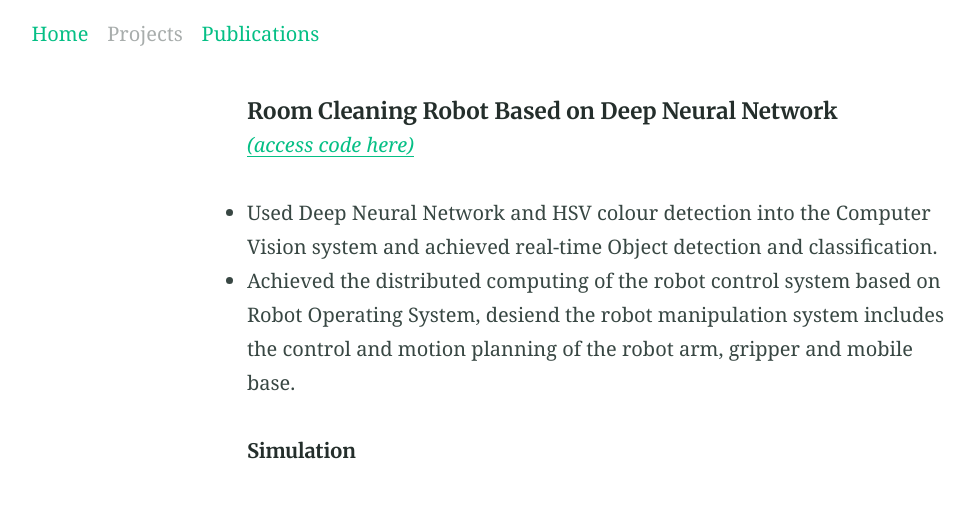
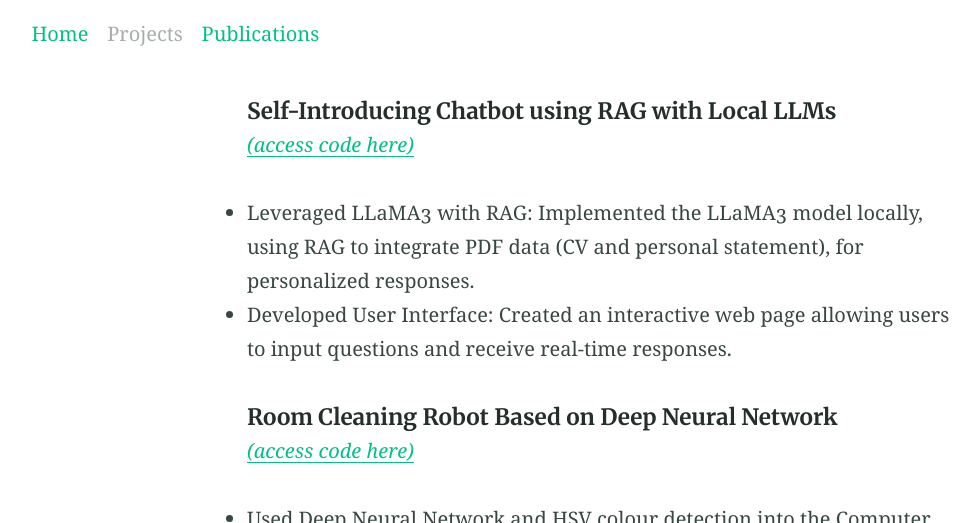
Before and after one commit to jiajia-404/jiajia-404.github.io, a Jekyll site: the page built from Projects.md, in a window 1280 px wide and 900 px high, cut to the strip 0-523 px from the top of the window. Shown: the whole strip, without its empty margins (36-1016 px from the left). Built offline with Jekyll 4.4.1, drawn with Linux system fonts in a browser that asks for light colours.

Commit message:
add LLM project description

```diff
--- a/Projects.md
+++ b/Projects.md
@@ -2,6 +2,11 @@
 title:
 layout: page
 ---
+
+##### Self-Introducing Chatbot using RAG with Local LLMs
+[*(access code here)*](https://github.com/jiajia-404/rag-llm)
+-	Leveraged LLaMA3 with RAG: Implemented the LLaMA3 model locally, using RAG to integrate PDF data (CV and personal statement), for personalized responses.
+-	Developed User Interface: Created an interactive web page allowing users to input questions and receive real-time responses.
 
 ##### Room Cleaning Robot Based on Deep Neural Network
 [*(access code here)*](https://github.com/jiajia-404/TydingUpProject)
```
